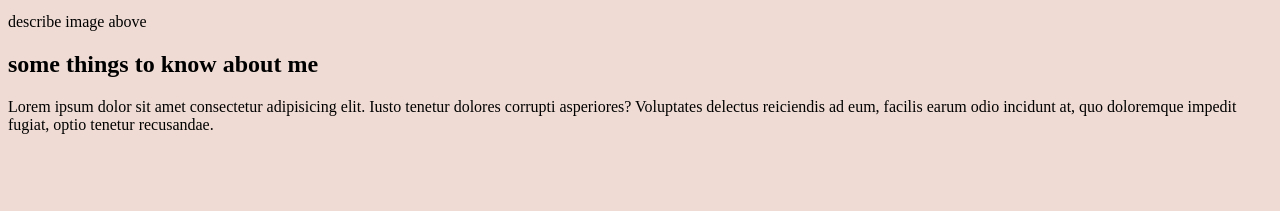
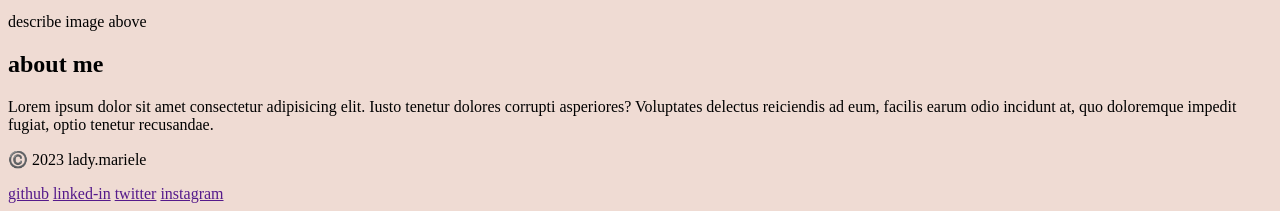
Before and after one commit to ladyMariele/portfolio, a plain HTML site: page index.html in a window 1280 px wide. Shown: the part 1406-1617 px from the top of the page. Before the commit the page ends 1556 px from the top, so only its background shows below. Drawn offline with Linux system fonts and the light colour scheme.

Commit message:
add contact and footer

```diff
--- a/index.html
+++ b/index.html
@@ -17,7 +17,7 @@
         <div class="">
             <a href="#web-projects">projects</a>
             <a href="#about">about</a>
-            <a href="#contact">contact</a>
+            <a href="contact.html">contact</a>
         </div>
     </nav>
 
@@ -95,20 +95,25 @@
 
     <section id="about">
         <div>
-            <h2>some things to know about me</h2>
+            <h2>about me</h2>
         </div>
         <div>
             <p>
                 Lorem ipsum dolor sit amet consectetur adipisicing elit. Iusto tenetur dolores corrupti asperiores? Voluptates delectus reiciendis ad eum, facilis earum odio incidunt at, quo doloremque impedit fugiat, optio tenetur recusandae.
             </p>
         </div>
-
-
     </section>
 
-    <section id="contact">
+    <footer>
+        <p>©️ 2023 lady.mariele</p>
 
-    </section>
+        <div>
+            <a href="">github</a>
+            <a href="">linked-in</a>
+            <a href="">twitter</a>
+            <a href="">instagram</a>
+        </div>
+    </footer>
 
 </body>
 </html>
```
Also changed, not shown: contact.html (added, +36 -0 lines).
